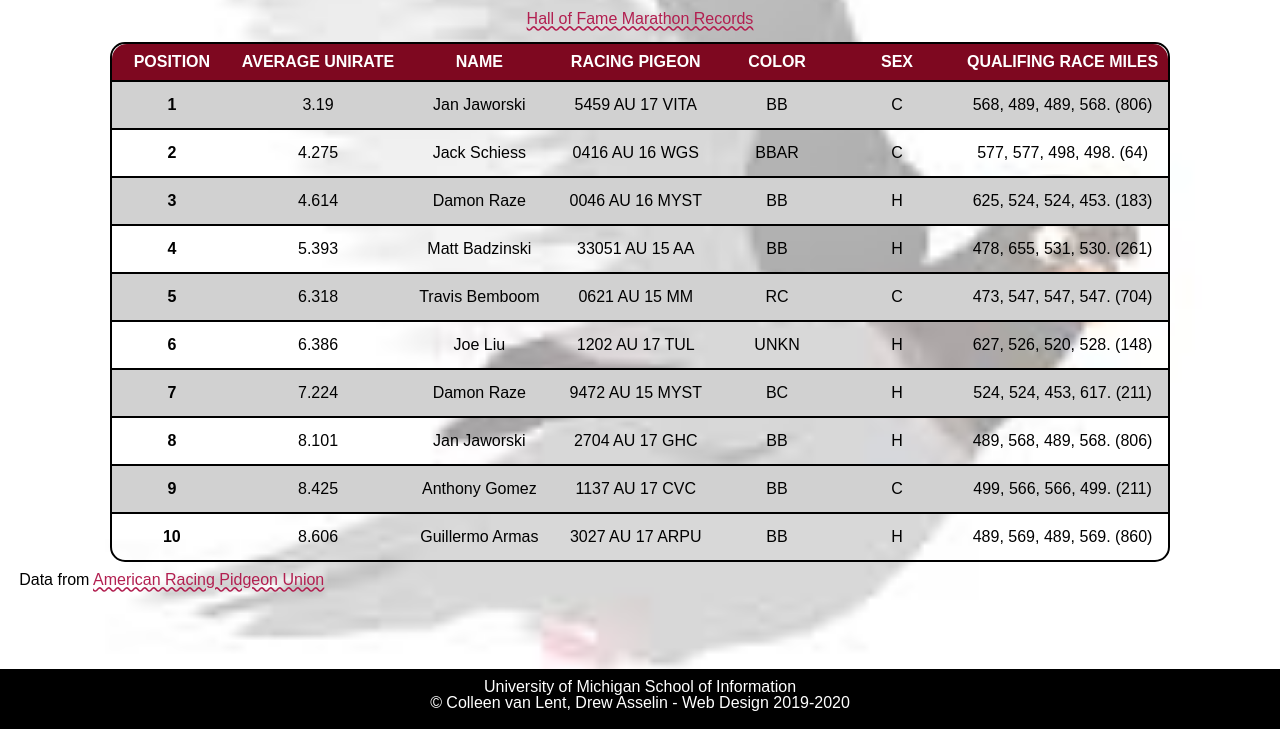
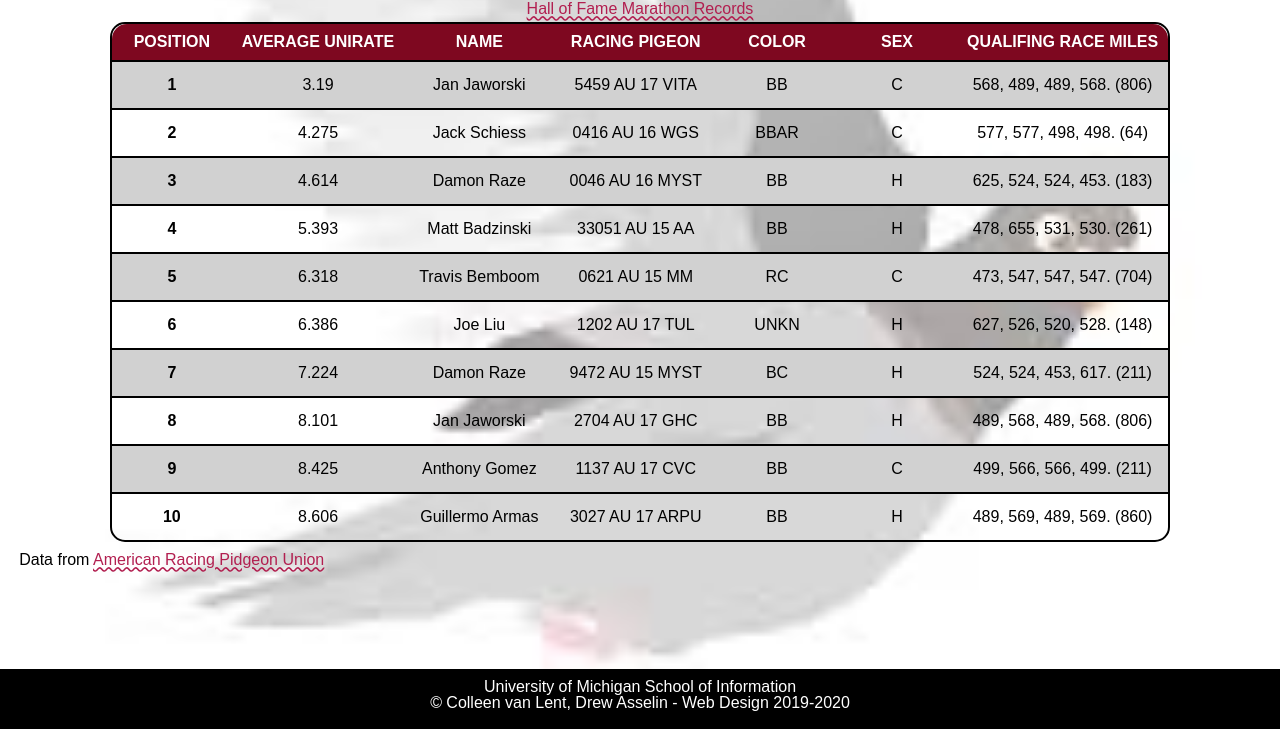
Before and after one commit to escarr/homework3, a plain HTML site: page index.html in a window 1280 px wide. Shown: the part 71-800 px from the top of the page. Drawn offline with Linux system fonts and the light colour scheme; a web font is replaced by a local one.

Commit message:
Update style.css

```diff
--- a/css/style.css
+++ b/css/style.css
@@ -63,10 +63,6 @@ table{
   padding: 10px;
 }
 
-caption {
-  padding: 10px;
-}
-
 .rowhead{
   border-top: 2px solid black;
 }
```
